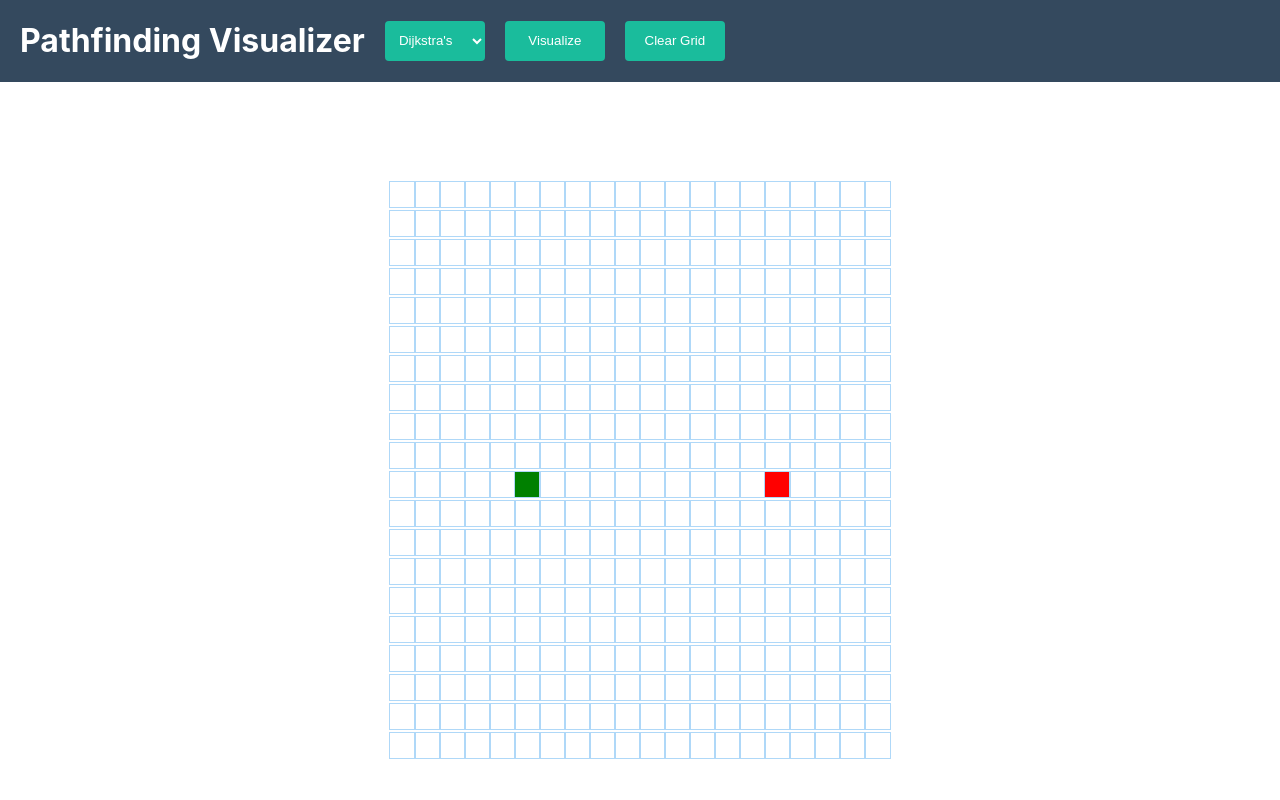
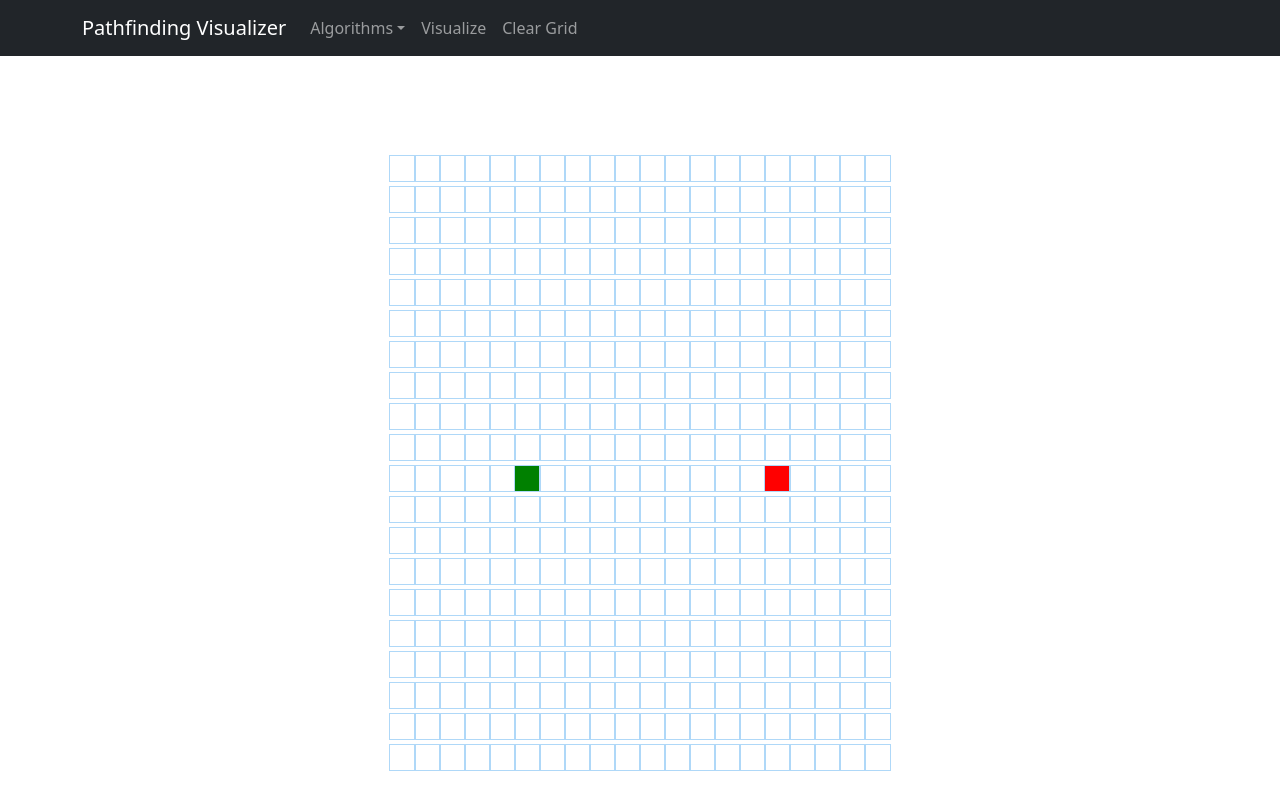
Before and after one commit to apitman91/pathfinding-visualizer, a React (Create React App) app: page / in a window 1280 px wide. Built offline with nearby package versions, Linux system fonts and the light colour scheme.

Commit message:
Added sass

```diff
--- a/package.json
+++ b/package.json
@@ -10,9 +10,12 @@
     "@types/node": "^16.7.13",
     "@types/react": "^18.0.0",
     "@types/react-dom": "^18.0.0",
+    "bootstrap": "^5.1.3",
     "react": "^18.2.0",
+    "react-bootstrap": "^2.4.0",
     "react-dom": "^18.2.0",
     "react-scripts": "5.0.1",
+    "sass": "^1.53.0",
     "typescript": "^4.4.2",
     "web-vitals": "^2.1.0"
   },
--- a/src/App.css
+++ /dev/null
@@ -1,3 +0,0 @@
-.App {
-  text-align: center;
-}
--- /dev/null
+++ b/src/App.scss
@@ -0,0 +1,9 @@
+@import "~bootstrap/scss/bootstrap";
+
+.App {
+  text-align: center;
+}
+
+.main-wrapper {
+
+}
--- a/src/App.tsx
+++ b/src/App.tsx
@@ -1,4 +1,4 @@
-import './App.css';
+import './App.scss';
 import AStar from './classes/AStar';
 import Dijkstra from './classes/Dijkstra';
 import PathfindingAlgorithm from './classes/PathfindingAlgorithm';
--- a/src/components/Grid.css
+++ b/src/components/Grid.css
@@ -1,3 +1,9 @@
 .grid {
   margin: 100px 0 0;
 }
+
+.grid-wrapper {
+  height: 100%;
+  width: 100%;
+  background-color: aqua;
+}
--- /dev/null
+++ b/src/components/GridTest.tsx
@@ -0,0 +1,6 @@
+import { Container } from 'react-bootstrap';
+import './Grid.css';
+
+export default function GridTest() {
+  return <Container fluid></Container>;
+}
--- /dev/null
+++ b/src/components/NavBar.tsx
@@ -0,0 +1,48 @@
+import { Container, Nav, Navbar, NavDropdown } from 'react-bootstrap';
+
+interface NavBarProps {
+  algorithms: string[];
+  selectedAlgorithm?: string;
+  onAlgorithmSelected: (algorithm: string) => void;
+  onVisualize: () => void;
+  onClear: () => void;
+}
+
+export default function NavBar(props: NavBarProps) {
+  const {
+    algorithms,
+    selectedAlgorithm,
+    onAlgorithmSelected,
+    onVisualize,
+    onClear,
+  } = props;
+  return (
+    <div className="nav-bar">
+      <Navbar collapseOnSelect expand="sm" bg="dark" variant="dark">
+        <Container>
+          <Navbar.Brand>Pathfinding Visualizer</Navbar.Brand>
+          <Navbar.Toggle aria-controls="responsive-navbar-nav" />
+          <Navbar.Collapse id="responsive-navbar-nav">
+            <Nav>
+              <NavDropdown
+                title={selectedAlgorithm ? selectedAlgorithm : 'Algorithms'}
+                id="collasible-nav-dropdown"
+              >
+                {algorithms.map((algorithm, i) => (
+                  <NavDropdown.Item
+                    key={i}
+                    onClick={() => onAlgorithmSelected(algorithm)}
+                  >
+                    {algorithm}
+                  </NavDropdown.Item>
+                ))}
+              </NavDropdown>
+              <Nav.Link onClick={onVisualize}>Visualize</Nav.Link>
+              <Nav.Link onClick={onClear}>Clear Grid</Nav.Link>
+            </Nav>
+          </Navbar.Collapse>
+        </Container>
+      </Navbar>
+    </div>
+  );
+}
--- a/src/components/PathFindingVisualizer.tsx
+++ b/src/components/PathFindingVisualizer.tsx
@@ -2,7 +2,8 @@ import React, { Component } from 'react';
 import Node from '../classes/Node';
 import PathfindingAlgorithm from '../classes/PathfindingAlgorithm';
 import PathfindingResult from '../classes/PathfindingResult';
-import ApplicationBar from './ApplicationBar';
+import GridTest from './GridTest';
+import NavBar from './NavBar';
 import NodeGrid from './NodeGrid';
 
 interface PathfindingVisualizerProps {
@@ -17,6 +18,7 @@ interface PathfindingVisualizerProps {
 
 interface PathfindingVisualizerState {
   selectedAlgorithm: PathfindingAlgorithm;
+  selectedAlgorithmName: string | undefined;
   graph: Node[][];
   isMouseDown: boolean;
 }
@@ -28,9 +30,11 @@ export default class PathfindingVisualizer extends Component<
   constructor(props: PathfindingVisualizerProps) {
     super(props);
     const selectedAlgorithm = props.pathfindingAlgorithms.values().next().value;
+    console.log(Array.from(props.pathfindingAlgorithms)[0]);
     const graph: Node[][] = this.generateGraph();
     this.state = {
       selectedAlgorithm: selectedAlgorithm,
+      selectedAlgorithmName: undefined,
       graph: graph,
       isMouseDown: false,
     };
@@ -197,27 +201,38 @@ export default class PathfindingVisualizer extends Component<
     });
   };
 
+  handleAlgorithmNameSelected = (algorithmName: string) => {
+    const { pathfindingAlgorithms } = this.props;
+    const selectedAlgorithm = pathfindingAlgorithms.get(algorithmName)!;
+    this.setState({
+      selectedAlgorithm: selectedAlgorithm,
+      selectedAlgorithmName: algorithmName,
+    });
+  };
+
   render() {
     const { pathfindingAlgorithms } = this.props;
     const algorithmOptions = [];
     for (let algorithm of Array.from(pathfindingAlgorithms.keys())) {
       algorithmOptions.push(algorithm);
     }
-    const { graph } = this.state;
+    const { graph, selectedAlgorithmName } = this.state;
     return (
       <div className="PathfindingVisualizer">
-        <ApplicationBar
+        <NavBar
           algorithms={algorithmOptions}
-          onAlgorithmSelected={this.handleAlgorithmSelected}
+          selectedAlgorithm={selectedAlgorithmName}
+          onAlgorithmSelected={this.handleAlgorithmNameSelected}
           onVisualize={this.handleVisualizeClicked}
           onClear={this.handleClearClicked}
-        ></ApplicationBar>
+        ></NavBar>
         <NodeGrid
           graph={graph}
           onMouseDown={this.handleMouseDown}
           onMouseEnter={this.handleMouseEnter}
           onMouseUp={this.handleMouseUp}
         ></NodeGrid>
+        <GridTest></GridTest>
       </div>
     );
   }
```
Also changed, not shown: 1 other file (tests, documents, lock files or other folders).
